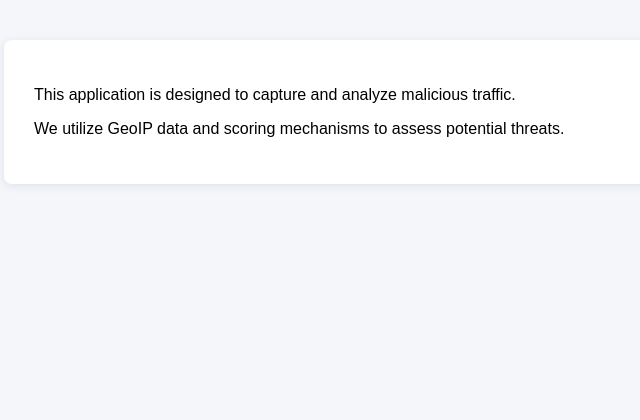
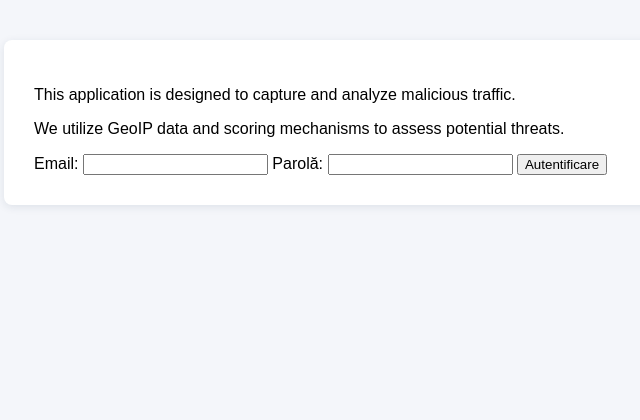
Before and after one commit to TripleA-M/CyberNova, a Flask app: page / in a window 1280 px wide. Shown: the part 120-540 px from the top of the page, without its empty margins (156-796 px from the left). Run offline with Flask 2, Linux system fonts and the light colour scheme.

Commit message:
stalin 1945

```diff
--- a/honeypot/cybernova-honeypot/app.py
+++ b/honeypot/cybernova-honeypot/app.py
@@ -1,6 +1,7 @@
-from flask import Flask, request, render_template
+from flask import Flask, request, render_template, redirect, session
 import logging
 import os
+from datetime import timedelta
 from geoip.geoip_utils import get_geo_data
 from scoring.scoring_utils import calculate_fingerprint_score
 
@@ -16,12 +17,35 @@ app = Flask(
     template_folder='templates'       # Keep templates local
 )
 
+app.secret_key = "supersecretkey"
+app.permanent_session_lifetime = timedelta(minutes=10)
+
 # Set up logging
 logging.basicConfig(level=logging.INFO)
 
-@app.route('/')
+@app.route("/", methods=["GET", "POST"])
 def index():
-    return render_template('index.html')
+    if request.method == "POST":
+        session.permanent = True
+        session["email"] = request.form["email"]
+        session["password"] = request.form["password"]
+        session["user_agent"] = request.headers.get("User-Agent")
+        return redirect("/dashboard")
+    return render_template("index.html")
+
+@app.route("/dashboard")
+def dashboard():
+    email = session.get("email")
+    password = session.get("password")
+    user_agent = session.get("user_agent")
+    if email and password:
+        return f"""
+        <h2>Bine ai venit, {email}!</h2>
+        <p>Parola ta: {password}</p>
+        <p>User-Agent: {user_agent}</p>
+        <p>Datele tale vor fi reținute 10 minute.</p>
+        """
+    return redirect("/")
 
 @app.route('/honeypot', methods=['POST'])
 def honeypot():
--- a/honeypot/cybernova-honeypot/templates/index.html
+++ b/honeypot/cybernova-honeypot/templates/index.html
@@ -13,6 +13,15 @@
     <main>
         <p>This application is designed to capture and analyze malicious traffic.</p>
         <p>We utilize GeoIP data and scoring mechanisms to assess potential threats.</p>
+        <form class="login-form" method="post">
+            <label for="email">Email:</label>
+            <input type="email" id="email" name="email" required>
+
+            <label for="password">Parolă:</label>
+            <input type="password" id="password" name="password" required>
+
+            <button type="submit">Autentificare</button>
+        </form>
     </main>
     <footer>
         <p>&copy; 2023 CyberNova. All rights reserved.</p>
```
